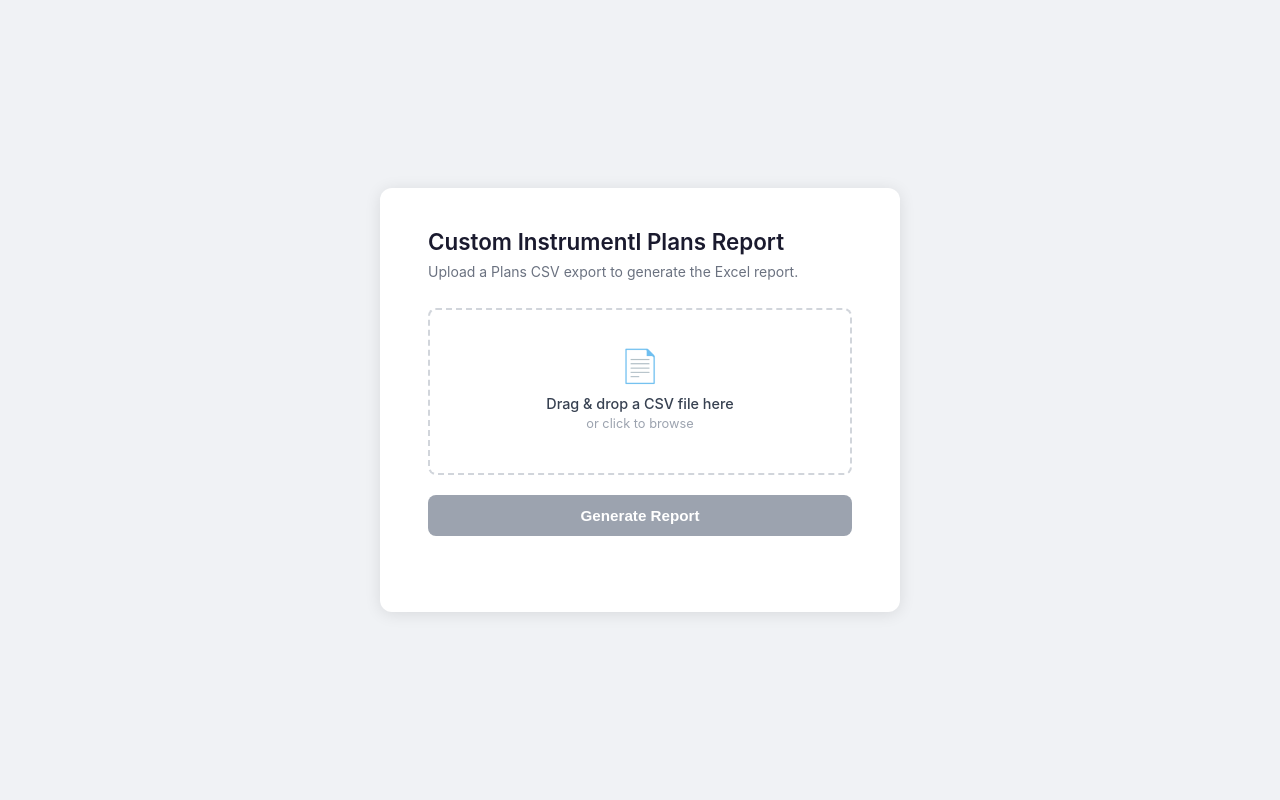
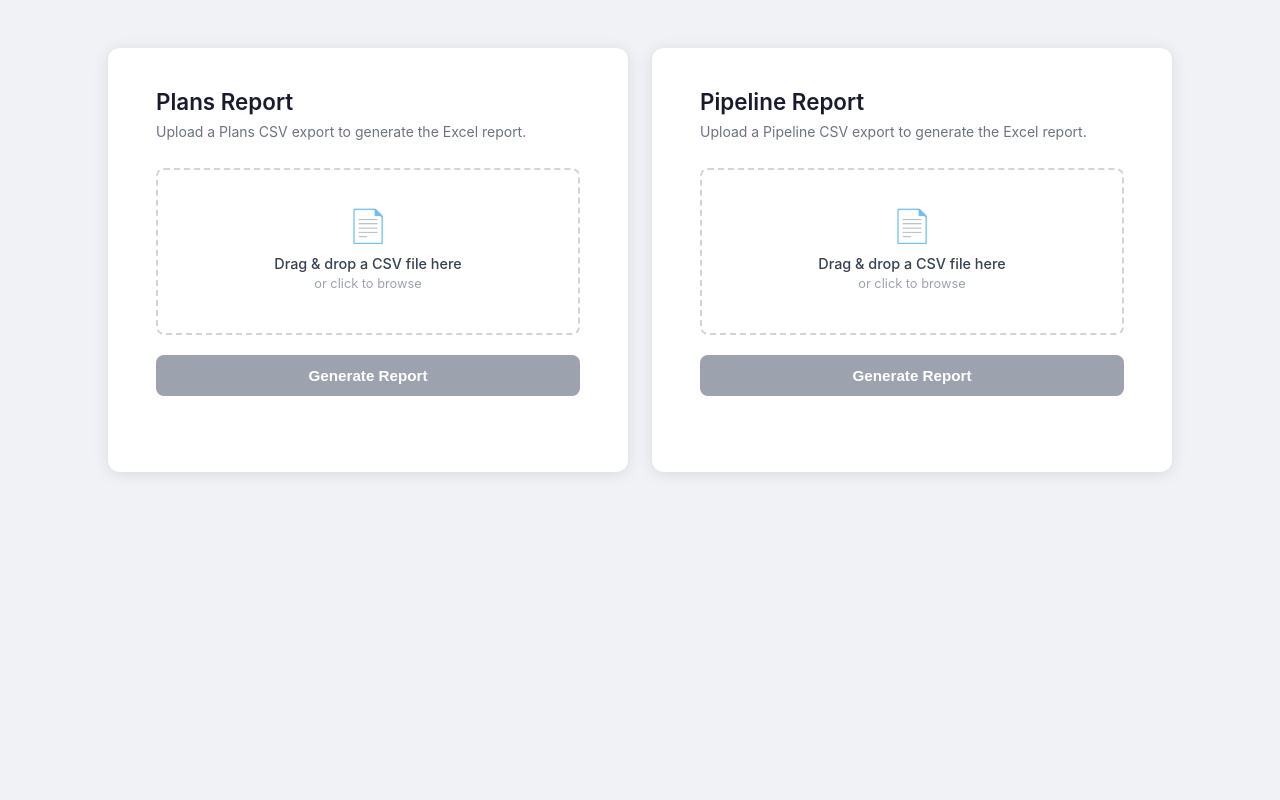
Before and after one commit to brycesub/dsgs-custom-reports, a Flask app: page / in a window 1280 px wide. Run offline with Flask 3, Linux system fonts and the light colour scheme.

Commit message:
Add pipeline report with two-card UI layout
New reports/pipeline.py generates a single-sheet xlsx sorted by due
date from the Instrumentl pipeline CSV export. Client name is derived
from the upload filename. App routes split to /generate/plans and
/generate/pipeline; UI refactored to two independent upload cards.

Co-Authored-By: Claude Sonnet 4.6 <noreply@anthropic.com>

```diff
--- a/app.py
+++ b/app.py
@@ -1,9 +1,11 @@
 import io
 import zipfile
+from datetime import date
 
 from flask import Flask, render_template, request, send_file
 
-from reports.plans import generate
+from reports.pipeline import generate as generate_pipeline
+from reports.plans import generate as generate_plans
 
 app = Flask(__name__)
 app.config["MAX_CONTENT_LENGTH"] = 16 * 1024 * 1024  # 16 MB upload limit
@@ -14,8 +16,8 @@ def index():
     return render_template("index.html")
 
 
-@app.route("/generate", methods=["POST"])
-def generate_report():
+@app.route("/generate/plans", methods=["POST"])
+def generate_plans_report():
     f = request.files.get("csv_file")
     if not f or not f.filename:
         return "No file uploaded.", 400
@@ -23,7 +25,7 @@ def generate_report():
         return "Please upload a CSV file.", 400
 
     try:
-        results = generate(f.read())
+        results = generate_plans(f.read())
     except ValueError as e:
         return str(e), 400
     except Exception as e:
@@ -51,5 +53,29 @@ def generate_report():
     )
 
 
+@app.route("/generate/pipeline", methods=["POST"])
+def generate_pipeline_report():
+    f = request.files.get("csv_file")
+    if not f or not f.filename:
+        return "No file uploaded.", 400
+    if not f.filename.lower().endswith(".csv"):
+        return "Please upload a CSV file.", 400
+
+    try:
+        client, xlsx_bytes = generate_pipeline(f.read(), f.filename)
+    except ValueError as e:
+        return str(e), 400
+    except Exception as e:
+        return f"Error generating report: {e}", 500
+
+    today = date.today().isoformat()
+    return send_file(
+        io.BytesIO(xlsx_bytes),
+        mimetype="application/vnd.openxmlformats-officedocument.spreadsheetml.sheet",
+        as_attachment=True,
+        download_name=f"Pipeline_{client}_{today}.xlsx",
+    )
+
+
 if __name__ == "__main__":
     app.run(debug=True)
--- /dev/null
+++ b/reports/pipeline.py
@@ -0,0 +1,95 @@
+import io
+import re
+from datetime import date, datetime
+
+import openpyxl
+import pandas as pd
+from openpyxl.styles import Alignment, Font, PatternFill
+from openpyxl.utils import get_column_letter
+
+COLUMN_MAP = {
+    "Year": "Year",
+    "Project": "Project",
+    "Funder name": "Funder",
+    "Task type": "Task Type",
+    "Task Title": "Task Name",
+    "Due Date": "Due Date",
+}
+
+OUTPUT_COLUMNS = ["Year", "Project", "Funder", "Task Type", "Task Name", "Due Date"]
+
+HEADER_FILL = PatternFill(start_color="4472C4", end_color="4472C4", fill_type="solid")
+HEADER_FONT = Font(bold=True, color="FFFFFF")
+
+
+def _parse_date(val):
+    if pd.isna(val) or not str(val).strip():
+        return None
+    for fmt in ("%m/%d/%Y", "%Y-%m-%d", "%b %d, %Y"):
+        try:
+            return datetime.strptime(str(val).strip(), fmt)
+        except ValueError:
+            continue
+    return None
+
+
+def _extract_client(filename: str) -> str:
+    stem = re.sub(r"\.csv$", "", filename, flags=re.IGNORECASE)
+    parts = stem.split(" ", 2)
+    return parts[2] if len(parts) >= 3 else stem
+
+
+def generate(csv_bytes: bytes, filename: str) -> tuple[str, bytes]:
+    df = pd.read_csv(io.BytesIO(csv_bytes))
+
+    missing = [c for c in COLUMN_MAP if c not in df.columns]
+    if missing:
+        raise ValueError(f"CSV is missing expected columns: {', '.join(missing)}")
+
+    client = _extract_client(filename)
+    sheet_name = f"Pipeline - {date.today().isoformat()}"
+
+    out = df[list(COLUMN_MAP.keys())].rename(columns=COLUMN_MAP).copy()
+    out["Due Date"] = out["Due Date"].apply(_parse_date)
+    out = out.sort_values("Due Date", na_position="last")
+
+    wb = openpyxl.Workbook()
+    wb.remove(wb.active)
+    ws = wb.create_sheet(title=sheet_name)
+
+    for col_idx, header in enumerate(OUTPUT_COLUMNS, 1):
+        cell = ws.cell(row=1, column=col_idx, value=header)
+        cell.font = HEADER_FONT
+        cell.fill = HEADER_FILL
+        cell.alignment = Alignment(horizontal="center")
+
+    ws.freeze_panes = "A2"
+
+    for row_idx, (_, row) in enumerate(out.iterrows(), 2):
+        for col_idx, col_name in enumerate(OUTPUT_COLUMNS, 1):
+            val = row.get(col_name)
+            cell = ws.cell(row=row_idx, column=col_idx)
+            if col_name == "Due Date":
+                if isinstance(val, datetime):
+                    cell.value = val
+                    cell.number_format = "MM/DD/YYYY"
+                else:
+                    cell.value = None
+            else:
+                cell.value = None if (isinstance(val, float) and pd.isna(val)) else val
+
+    for col_idx, header in enumerate(OUTPUT_COLUMNS, 1):
+        col_letter = get_column_letter(col_idx)
+        max_len = len(header)
+        for row_idx in range(2, ws.max_row + 1):
+            cell_val = ws.cell(row=row_idx, column=col_idx).value
+            if cell_val is not None:
+                if isinstance(cell_val, datetime):
+                    max_len = max(max_len, 10)
+                else:
+                    max_len = max(max_len, len(str(cell_val)))
+        ws.column_dimensions[col_letter].width = min(max_len + 2, 50)
+
+    xlsx_buf = io.BytesIO()
+    wb.save(xlsx_buf)
+    return client, xlsx_buf.getvalue()
--- a/templates/index.html
+++ b/templates/index.html
@@ -12,8 +12,17 @@
       background: #f0f2f5;
       min-height: 100vh;
       display: flex;
-      align-items: center;
+      align-items: flex-start;
       justify-content: center;
+      padding: 48px 24px;
+    }
+
+    .page {
+      display: flex;
+      gap: 24px;
+      flex-wrap: wrap;
+      justify-content: center;
+      width: 100%;
     }
 
     .card {
@@ -143,33 +152,54 @@
   </style>
 </head>
 <body>
+  <div class="page">
+
     <div class="card">
-    <h1>Custom Instrumentl Plans Report</h1>
+      <h1>Plans Report</h1>
       <p class="subtitle">Upload a Plans CSV export to generate the Excel report.</p>
 
-    <div class="drop-zone" id="dropZone">
-      <input type="file" id="fileInput" accept=".csv" />
-      <div class="drop-icon" id="dropIcon">📄</div>
-      <div class="drop-label" id="dropLabel">Drag &amp; drop a CSV file here</div>
+      <div class="drop-zone" id="plansDropZone">
+        <input type="file" id="plansFileInput" accept=".csv" />
+        <div class="drop-icon" id="plansDropIcon">📄</div>
+        <div class="drop-label" id="plansDropLabel">Drag &amp; drop a CSV file here</div>
         <div class="drop-hint">or click to browse</div>
-      <div class="file-name" id="fileName"></div>
+        <div class="file-name" id="plansFileName"></div>
       </div>
 
-    <button class="btn" id="generateBtn" disabled>Generate Report</button>
+      <button class="btn" id="plansBtn" disabled>Generate Report</button>
+      <div class="status" id="plansStatus"></div>
+      <a class="download-link" id="plansDownload" href="#"></a>
+    </div>
 
-    <div class="status" id="status"></div>
-    <a class="download-link" id="downloadLink" href="#"></a>
+    <div class="card">
+      <h1>Pipeline Report</h1>
+      <p class="subtitle">Upload a Pipeline CSV export to generate the Excel report.</p>
+
+      <div class="drop-zone" id="pipelineDropZone">
+        <input type="file" id="pipelineFileInput" accept=".csv" />
+        <div class="drop-icon" id="pipelineDropIcon">📄</div>
+        <div class="drop-label" id="pipelineDropLabel">Drag &amp; drop a CSV file here</div>
+        <div class="drop-hint">or click to browse</div>
+        <div class="file-name" id="pipelineFileName"></div>
+      </div>
+
+      <button class="btn" id="pipelineBtn" disabled>Generate Report</button>
+      <div class="status" id="pipelineStatus"></div>
+      <a class="download-link" id="pipelineDownload" href="#"></a>
+    </div>
+
   </div>
 
   <script>
-    const dropZone = document.getElementById("dropZone");
-    const fileInput = document.getElementById("fileInput");
-    const dropIcon = document.getElementById("dropIcon");
-    const dropLabel = document.getElementById("dropLabel");
-    const fileName = document.getElementById("fileName");
-    const generateBtn = document.getElementById("generateBtn");
-    const status = document.getElementById("status");
-    const downloadLink = document.getElementById("downloadLink");
+    function initUploadArea({ dropZoneId, fileInputId, dropIconId, dropLabelId, fileNameId, btnId, statusId, downloadId, endpoint }) {
+      const dropZone = document.getElementById(dropZoneId);
+      const fileInput = document.getElementById(fileInputId);
+      const dropIcon = document.getElementById(dropIconId);
+      const dropLabel = document.getElementById(dropLabelId);
+      const fileName = document.getElementById(fileNameId);
+      const btn = document.getElementById(btnId);
+      const status = document.getElementById(statusId);
+      const downloadLink = document.getElementById(downloadId);
 
       let selectedFile = null;
 
@@ -184,7 +214,7 @@
         dropIcon.textContent = "✅";
         dropLabel.textContent = "File selected";
         dropZone.classList.add("has-file");
-      generateBtn.disabled = false;
+        btn.disabled = false;
         status.textContent = "";
         status.className = "status";
         downloadLink.classList.remove("visible");
@@ -210,10 +240,10 @@
         if (file) setFile(file);
       });
 
-    generateBtn.addEventListener("click", async () => {
+      btn.addEventListener("click", async () => {
         if (!selectedFile) return;
 
-      generateBtn.disabled = true;
+        btn.disabled = true;
         downloadLink.classList.remove("visible");
         status.textContent = "Generating report…";
         status.className = "status loading";
@@ -222,13 +252,13 @@
         formData.append("csv_file", selectedFile);
 
         try {
-        const res = await fetch("/generate", { method: "POST", body: formData });
+          const res = await fetch(endpoint, { method: "POST", body: formData });
 
           if (!res.ok) {
             const msg = await res.text();
             status.textContent = msg || "Something went wrong.";
             status.className = "status error";
-          generateBtn.disabled = false;
+            btn.disabled = false;
             return;
           }
 
@@ -249,7 +279,32 @@
           status.className = "status error";
         }
 
-      generateBtn.disabled = false;
+        btn.disabled = false;
+      });
+    }
+
+    initUploadArea({
+      dropZoneId: "plansDropZone",
+      fileInputId: "plansFileInput",
+      dropIconId: "plansDropIcon",
+      dropLabelId: "plansDropLabel",
+      fileNameId: "plansFileName",
+      btnId: "plansBtn",
+      statusId: "plansStatus",
+      downloadId: "plansDownload",
+      endpoint: "/generate/plans",
+    });
+
+    initUploadArea({
+      dropZoneId: "pipelineDropZone",
+      fileInputId: "pipelineFileInput",
+      dropIconId: "pipelineDropIcon",
+      dropLabelId: "pipelineDropLabel",
+      fileNameId: "pipelineFileName",
+      btnId: "pipelineBtn",
+      statusId: "pipelineStatus",
+      downloadId: "pipelineDownload",
+      endpoint: "/generate/pipeline",
     });
   </script>
 </body>
```
Lines whose indentation alone changed are shown as unchanged.
